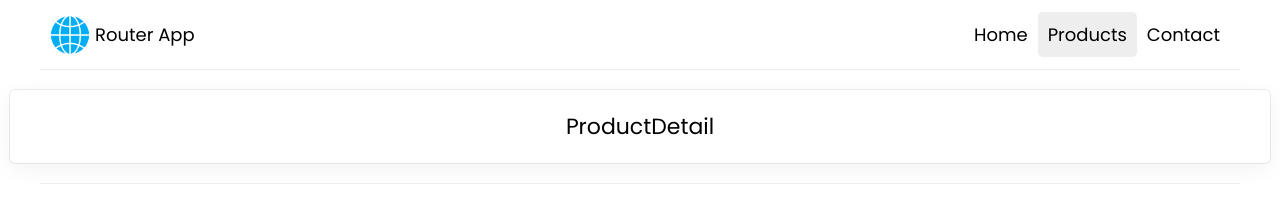
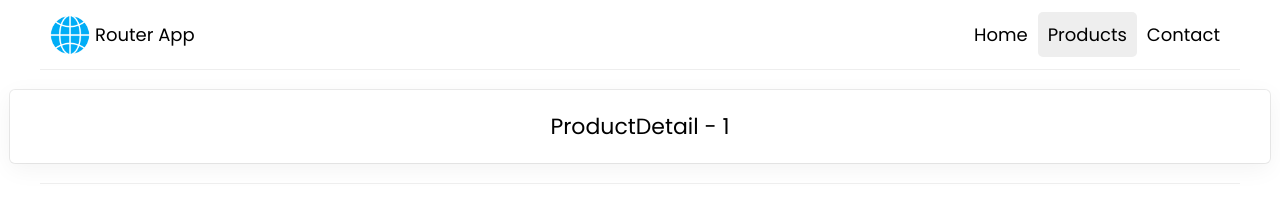
Before and after one commit to irlfslab/router1, a React (Vite) app: page /products/1 in a window 1280 px wide. Shown: the top 208 px of the page. Built offline with nearby package versions, Linux system fonts and the light colour scheme.

Commit message:
Update ProductDetail.jsx

```diff
--- a/src/components/ProductDetail.jsx
+++ b/src/components/ProductDetail.jsx
@@ -1,5 +1,9 @@
+import { useParams } from "react-router";
+
 export const ProductDetail = () =>{
+    const params = useParams();
+
     return (
-        <div className="component">ProductDetail</div>
+        <div className="component">ProductDetail - {params.id}</div>
     )
 }
```
